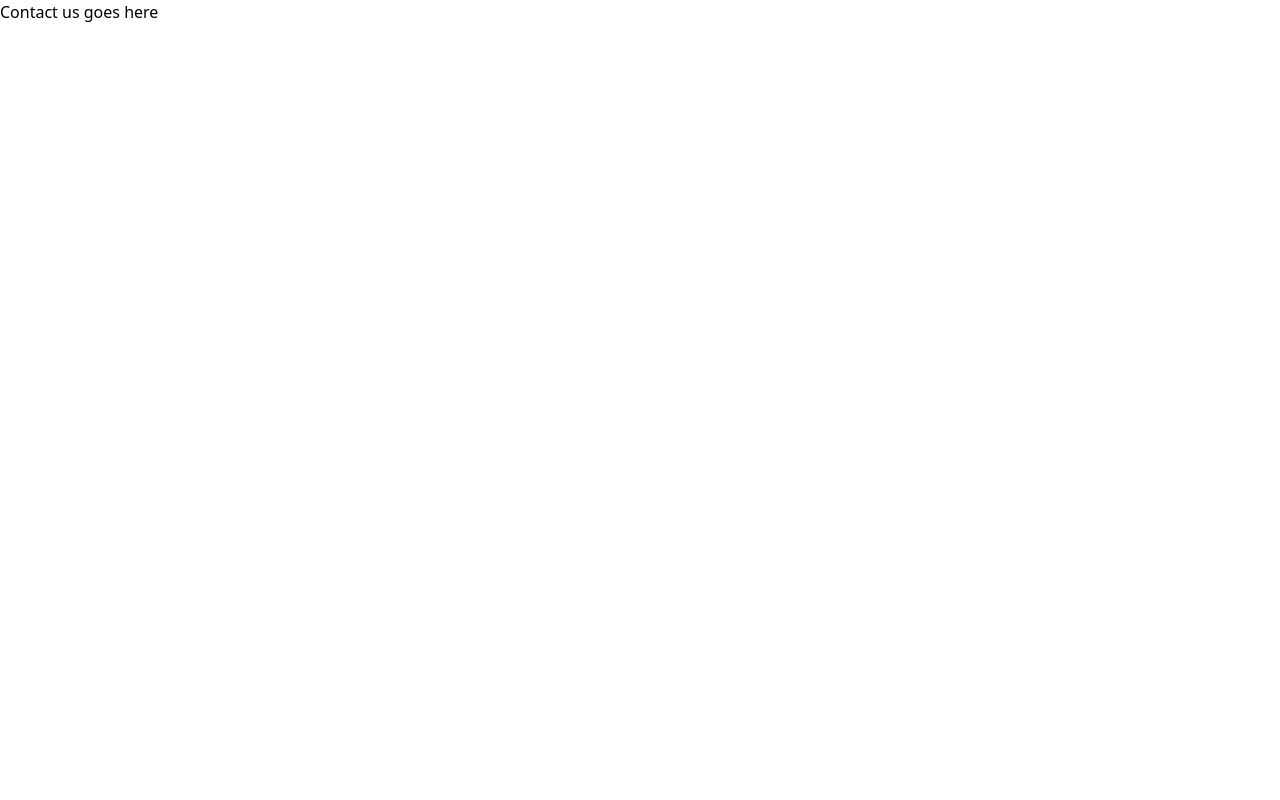
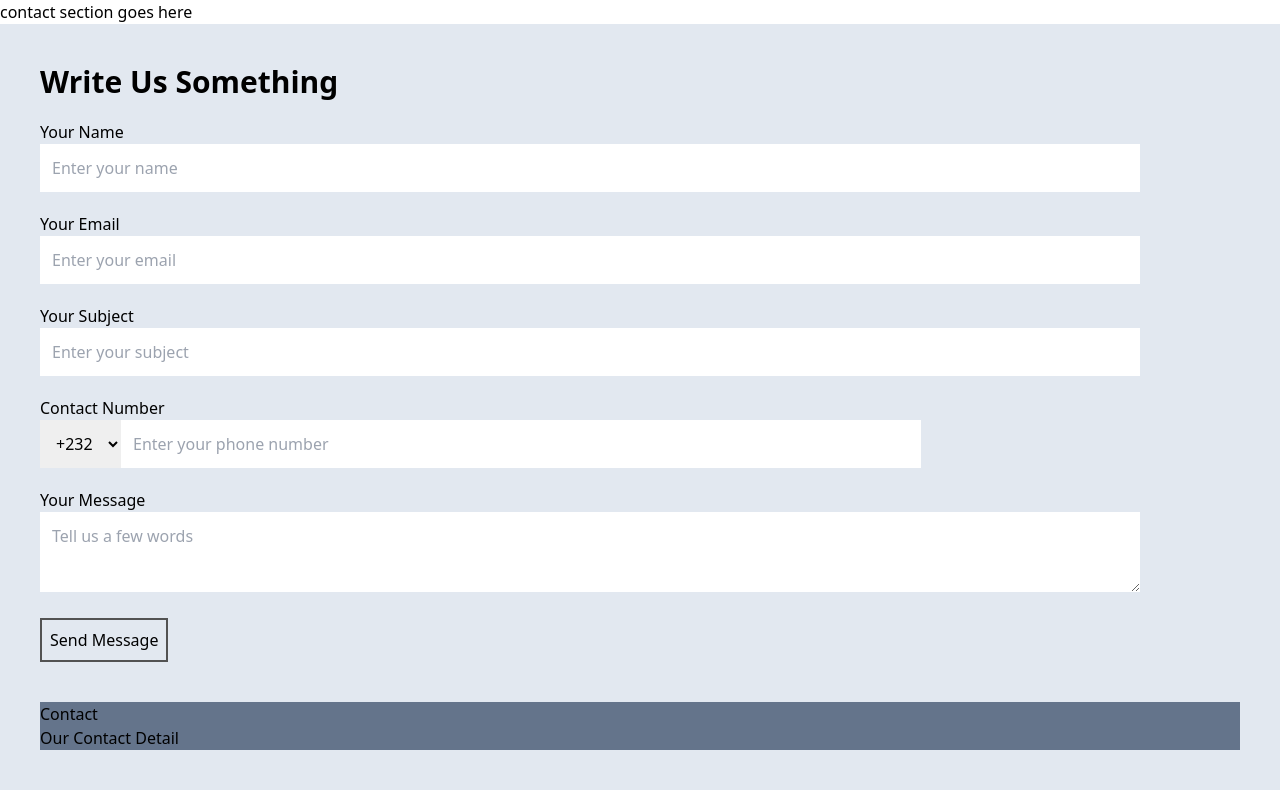
Before and after one commit to OnyxAlpha/ONYX-Portfolio-Website, a React (Create React App) app: page /contact in a window 1280 px wide. Built offline with nearby package versions, Linux system fonts and the light colour scheme.

Commit message:
creating contact page

```diff
--- a/src/components/skills/index.jsx
+++ b/src/components/skills/index.jsx
@@ -5,7 +5,7 @@
     <>
       <section>
         <div className="text-center">
-          <h3>Our Skills</h3>
+          <h3 className="font-semibold text-xl pt-5 md:text-3xl">Our Skills</h3>
         </div>
 
         <div className="grid grid-cols-3 p-10 md:grid-cols-5">
@@ -59,7 +59,7 @@
             <p>Figma</p>
           </div>
 
-          <div className="bg-sky-200 text-center">
+          <div className="bg-sky-200 text-center md:col-span-2">
             <p>icon</p>
             <p>APIs</p>
           </div>
@@ -69,7 +69,7 @@
             <p>Command Line</p>
           </div>
 
-          <div className="bg-sky-200 col-span-3 text-center md:col-span-1">
+          <div className="bg-sky-200 col-span-3 text-center md:col-span-2">
             <p>icon</p>
             <p>Deployment and Hosting</p>
           </div>
--- a/src/pages/contact/index.jsx
+++ b/src/pages/contact/index.jsx
@@ -1,7 +1,52 @@
 export default function Contact() {
     return (
         <>
-        <p>Contact us goes here</p>
+        <section>
+            <p>contact section goes here</p>
+        </section>
+
+        <section className="p-10 bg-slate-200">
+            <div className="">
+                <h2 className="text-3xl font-bold pb-5">Write Us Something</h2>
+                <form>
+                    <label for="name">Your Name</label><br/>
+                    <input type="text" id="name" placeholder="Enter your name" className="w-11/12 mb-5 p-3"/><br/>
+
+                    <label for="email">Your Email</label><br/>
+                    <input type="email" id="email" placeholder="Enter your email" className="w-11/12 mb-5 p-3"/><br/>
+
+                    <label for="subject">Your Subject</label><br/>
+                    <input type="text" id="subject" placeholder="Enter your subject" className="w-11/12 mb-5 p-3"/><br/>
+
+                    <label for="contact">Contact Number</label><br/>
+                    <select id="countrycode" className="mb-5 p-3">
+                        <option>+232</option>
+                        <option>+233</option>
+                        <option>+242</option>
+                        <option>+221</option>
+                        <option>+227</option>
+                        <option>+234</option>
+                        <option>+254</option>
+                        <option>+256</option>
+                        <option>+39</option>
+                        <option>+41</option>
+                        <option>+44</option>
+                        <option>+49</option>
+                    </select>
+                    <input type="number" id="contact" placeholder="Enter your phone number" className="w-8/12 mb-5 p-3"/><br/>
+
+                    <label for="message">Your Message</label><br/>
+                    <textarea id="message" placeholder="Tell us a few words" className="w-11/12 mb-5 p-3 h-20"></textarea><br/>
+
+                    <input type="button" onClick={() => alert("Your message has been sent")}  value="Send Message" className="border-2 border-neutral-600 p-2"/>
+                </form>
+            </div>
+
+            <div className="bg-slate-500 mt-10">
+                <h3>Contact</h3>
+                <h2>Our Contact Detail</h2>
+            </div>
+        </section>
         </>
     );
 };
```
Also changed, not shown: src/assets/hero-bg.jpg (added).
